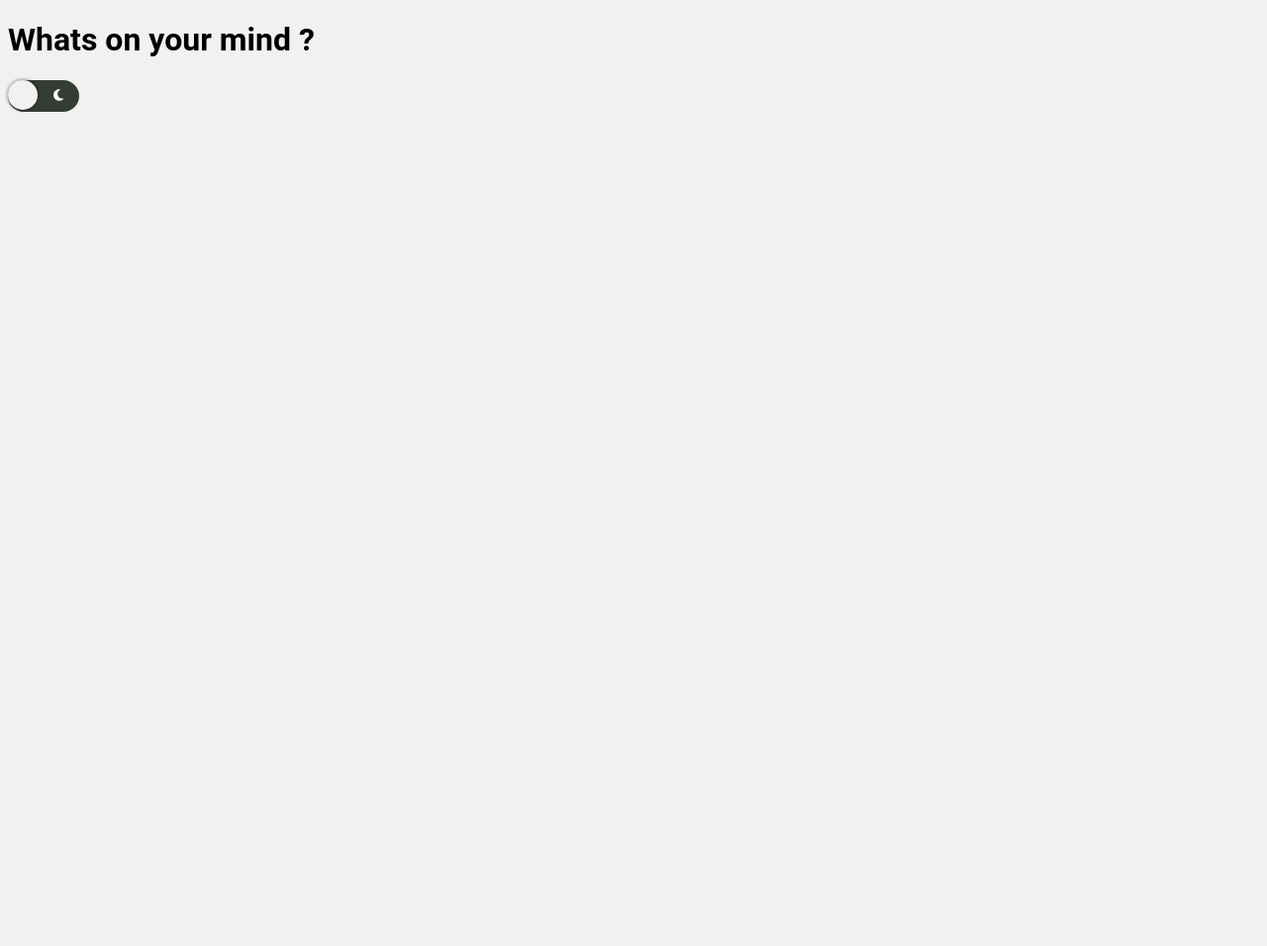
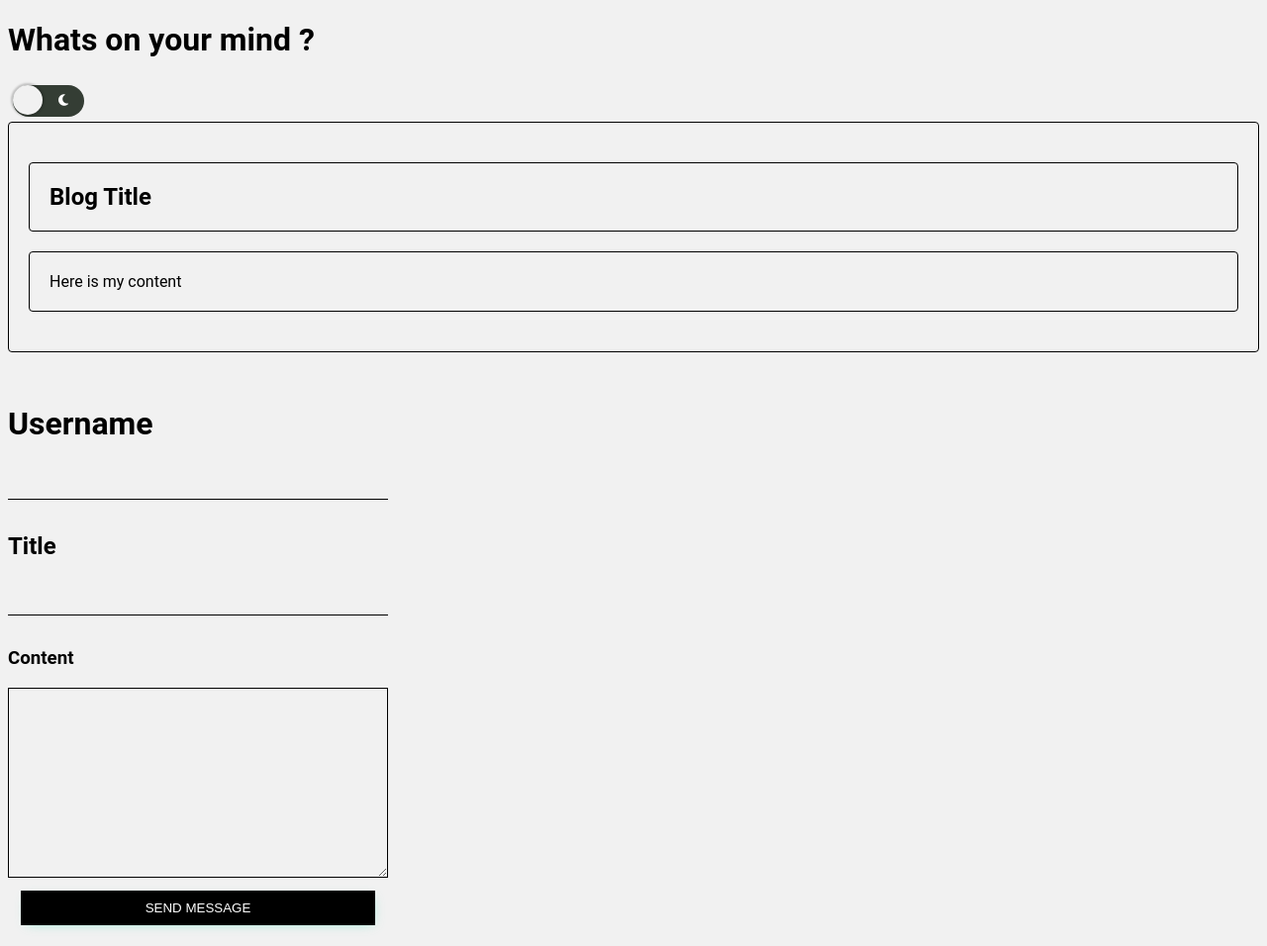
Before and after one commit to MathewG2099/Blog-project-java-page, a plain HTML site: page index.html in a window 1280 px wide. Shown: the whole page at 99% size. Before the commit the page ends 800 px from the top, so only its background shows below. Drawn offline with Linux system fonts and the light colour scheme.

Commit message:
Username , title and content
- Added 3 sections for the title and more details for the following section
- added the script for multiple instructions of the use of the title , content and name , applyed for the orders

```diff
--- a/index.html
+++ b/index.html
@@ -6,15 +6,38 @@
     <title>Document</title>
     <link rel="stylesheet" href="./my-blog/Assets/css/style.css">
     <script src="https://kit.fontawesome.com/49c5a8931d.js" crossorigin="anonymous"></script>
+    <link rel="stylesheet" href="./my-blog/Assets/css/form.css">
 </head>
 <body>
     <h1>Whats on your mind ?</h1>
-
+    <header class="header">
     <button class="switch" id="switch">
         <span><i class="fa-solid fa-sun"></i></span>
         <span><i class="fa-solid fa-moon"></i></span>
         <!--use of font awesome for the moon and the sun button -->
+</header>
     </button>
+    <main class="container">
+
+        <section class="post">
+            <h2 class="post">Blog Title</h2>
+            <p class="post">Here is my content</p>
+            <div class="post-meta">
+            </div>
+        </section>
+        <div class="form-container">
+            <form id="myForm" class="form" onsubmit="saveFormData(event)">
+                <h1>Username</h1>
+                <input type="text" id="username">
+                <h2>Title</h2>
+                <input type="text" id="title">
+                <h3>Content</h3>
+                <textarea id="content"></textarea>
+                <button type="submit" class="btn-submit">Send message</button>
+            </form>
+        </div>
+
     <script src="./my-blog/js/blog.js"></script>
+    <script src="./my-blog/js/forms.js"> </script>
 </body>
 </html>
--- a/my-blog/Assets/css/blog.css
+++ b/my-blog/Assets/css/blog.css
@@ -13,7 +13,7 @@ a {
 .post{
     border: 1px solid ;
     border-radius: 4px;
-    padding: 20px;
+    padding:10px;
     margin-bottom: 20px ;
 
 
--- a/my-blog/Assets/css/form.css
+++ b/my-blog/Assets/css/form.css
@@ -0,0 +1,43 @@
+.post{
+    border: 1px solid ;
+    border-radius: 4px;
+    padding: 20px;
+    margin-bottom: 20px ;
+
+
+}
+.form {
+    display: flex;
+    flex-direction: column;
+    width: 30vw;
+    margin-top: 2em;
+}
+
+
+.form input {
+    padding: 10px 20px;
+    margin-bottom: 1em;
+    background: none;
+    border: none;
+    border-bottom: 1px solid;
+    color:black;
+}
+
+.form textarea {
+    height: 150px;
+    background: none;
+    color:black;
+    padding: 1.5em;
+    border: 1px solid ;
+}
+
+.btn-submit {
+    padding: 10px 20px;
+    margin: 1em;
+    border: none;
+    text-transform: uppercase;
+    background-color: black;
+    cursor: pointer;
+    box-shadow: 2px 3px 12px -5px rgba(102, 231,200,.69);
+    color: #fff;
+}
--- a/my-blog/js/blog.js
+++ b/my-blog/js/blog.js
@@ -4,3 +4,18 @@ btnSwitch.addEventListener('click', () => {
     document.body.classList.toggle('dark')
     btnSwitch.classList.toggle('active')
 });
+
+document.addEventListener('DOMContentLoaded', function() {
+    var formData = JSON.parse(localStorage.getItem('formData'));
+    if (formData) {
+        var postSection = document.getElementById('post');
+        postSection.innerHTML = `
+            <h2 class="post">${formData.title}</h2>
+            <p class="post">${formData.content}</p>
+            <div class="post-meta">
+                <p class="Posted">Posted by: ${formData.username}</p>
+            </div>
+        `;
+        localStorage.removeItem('formData');
+    }
+});
--- /dev/null
+++ b/my-blog/js/forms.js
@@ -0,0 +1,10 @@
+function saveFormData(event) {
+    event.preventDefault();
+    var formData = {
+        username: document.getElementById('username').value,
+        title: document.getElementById('title').value,
+        content: document.getElementById('content').value
+    };
+    localStorage.setItem('formData', JSON.stringify(formData));
+    window.location.href = 'blog.html';
+}
```
Also changed, not shown: blog.html (+6 -3 lines).
